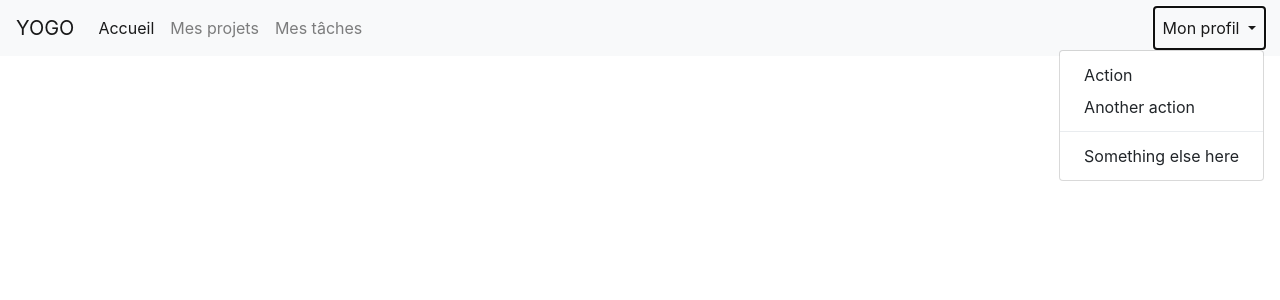
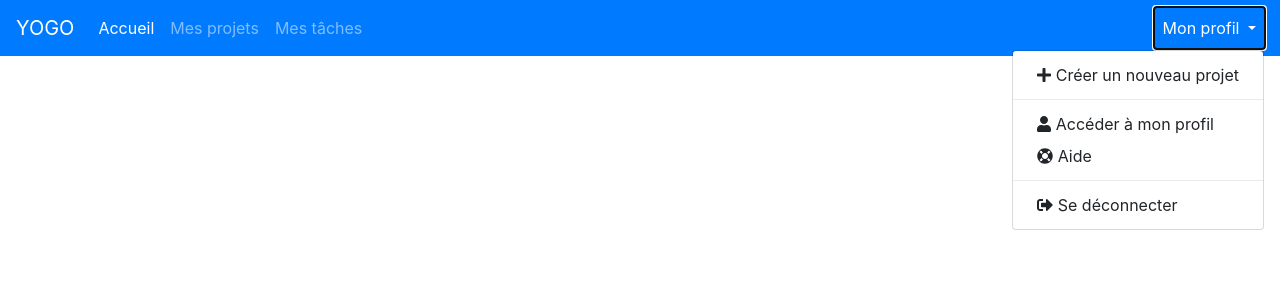
Before and after one commit to nanoy42/yogo, a Django app: page / in a window 1280 px wide, after a click on "Mon profil". Shown: the top 300 px of the page. Run offline with Django 3.2, Linux system fonts and the light colour scheme; some libraries are stand-ins or nearby versions.

Commit message:
Modification de la navbar

```diff
--- a/projects/templates/projects/myprojects.html
+++ b/projects/templates/projects/myprojects.html
@@ -1,5 +1,6 @@
 {% extends 'base.html' %}
 {% block content %}
+<br>
 <h3>Mes projets</h3>
 <div class="list-group">
 {% for project in projects %}
--- a/templates/navbar.html
+++ b/templates/navbar.html
@@ -1,4 +1,4 @@
-<nav class="navbar navbar-expand-lg navbar-light bg-light">
+<nav class="navbar navbar-expand-lg navbar-dark bg-primary">
   <a class="navbar-brand" href="#">YOGO</a>
   <button class="navbar-toggler" type="button" data-toggle="collapse" data-target="#navbarSupportedContent" aria-controls="navbarSupportedContent" aria-expanded="false" aria-label="Toggle navigation">
     <span class="navbar-toggler-icon"></span>
@@ -22,10 +22,12 @@
           Mon profil
         </a>
         <div class="dropdown-menu dropdown-menu-right" aria-labelledby="navbarDropdown">
-          <a class="dropdown-item" href="#">Action</a>
-          <a class="dropdown-item" href="#">Another action</a>
+			<a class="dropdown-item" href="#"><i class="fa fa-plus"></i> Créer un nouveau projet</a>
+		  <div class="dropdown-divider"></div>
+		  <a class="dropdown-item" href="#"><i class="fa fa-user"></i> Accéder à mon profil</a>
+		  <a class="dropdown-item" href="#"><i class="fa fa-life-ring"></i> Aide</a>
           <div class="dropdown-divider"></div>
-          <a class="dropdown-item" href="#">Something else here</a>
+		  <a class="dropdown-item" href="#"><i class="fa fa-sign-out-alt"></i> Se déconnecter</a>
         </div>
       </li>
 	</ul>
```
